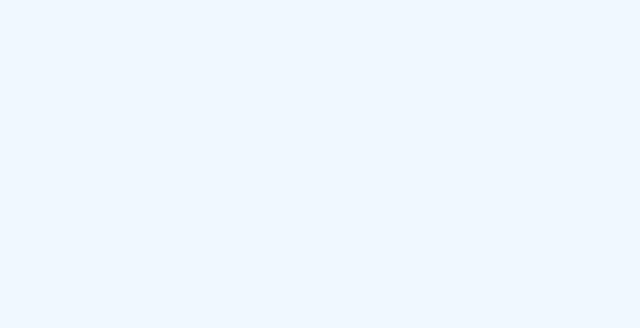
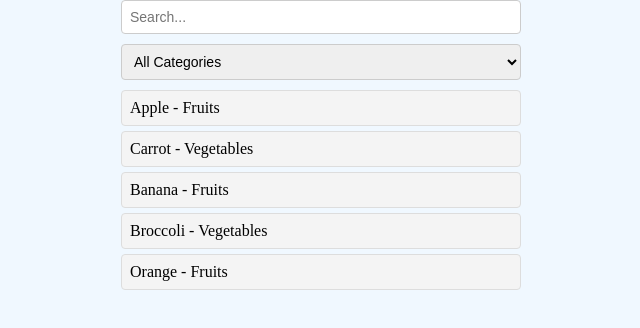
Before and after one commit to SamirSobirov/filteringSearching_inVue3, a Vue app: page / in a window 1280 px wide. Shown: the top 328 px of the page, without its empty margins (319-959 px from the left). Built offline with nearby package versions, Linux system fonts and the light colour scheme; the HTML template or start-up script is replaced by a standard one.

Commit message:
added filter companents

```diff
--- a/src/App.vue
+++ b/src/App.vue
@@ -1,7 +1,7 @@
-<script setup lang="ts"></script>
-
 <template>
-  <div></div>
+  <FilterComponent />
 </template>
 
-<style scoped></style>
+<script setup>
+import FilterComponent from './components/FilterComponent.vue';
+</script>
--- a/src/assets/main.css
+++ b/src/assets/main.css
@@ -1 +1,47 @@
 @import './base.css';
+
+
+.filter-component {
+  display: flex;
+  flex-direction: column;
+  gap: 10px;
+  max-width: 400px;
+  margin: 0 auto;
+}
+
+.search-input,
+.category-select {
+  padding: 8px;
+  font-size: 14px;
+  border: 1px solid #ccc;
+  border-radius: 4px;
+  outline: none;
+}
+
+.item-list {
+  list-style: none;
+  padding: 0;
+}
+
+.item {
+  padding: 8px;
+  background-color: #f4f4f4;
+  border: 1px solid #ddd;
+  border-radius: 4px;
+  margin-bottom: 5px;
+  transition: all 0.3s ease-in-out;
+}
+
+.no-results {
+  color: #888;
+  text-align: center;
+  font-style: italic;
+}
+.list-enter-active,
+.list-leave-active {
+  transition: all 0.5s;
+}
+.list-enter, .list-leave-to {
+  opacity: 0;
+  transform: translateY(10px);
+}
--- /dev/null
+++ b/src/components/FilterComponent.vue
@@ -0,0 +1,64 @@
+<template>
+  <div class="filter-component">
+    <input
+      v-model="searchQuery"
+      type="text"
+      placeholder="Search..."
+      class="search-input"
+    />
+
+    <select v-model="selectedCategory" class="category-select">
+      <option value="">All Categories</option>
+      <option
+        v-for="(category, index) in uniqueCategories"
+        :key="index"
+        :value="category"
+      >
+        {{ category }}
+      </option>
+    </select>
+
+    <transition-group name="list" tag="ul" class="item-list">
+      <li v-for="item in filteredItems" :key="item.id" class="item">
+        {{ item.name }} - {{ item.category }}
+      </li>
+    </transition-group>
+
+    <p v-if="filteredItems.length === 0" class="no-results">
+      No items match your filters.
+    </p>
+  </div>
+</template>
+
+<script setup>
+import { ref, computed } from "vue";
+
+const items = [
+  { id: 1, name: "Apple", category: "Fruits" },
+  { id: 2, name: "Carrot", category: "Vegetables" },
+  { id: 3, name: "Banana", category: "Fruits" },
+  { id: 4, name: "Broccoli", category: "Vegetables" },
+  { id: 5, name: "Orange", category: "Fruits" },
+];
+
+const searchQuery = ref("");
+const selectedCategory = ref("");
+
+const uniqueCategories = computed(() => {
+  const categories = items.map((item) => item.category);
+  return [...new Set(categories)];
+});
+
+const filteredItems = computed(() => {
+  return items.filter((item) => {
+    const matchesText = item.name
+      .toLowerCase()
+      .includes(searchQuery.value.toLowerCase());
+    const matchesCategory =
+      selectedCategory.value === "" || item.category === selectedCategory.value;
+    return matchesText && matchesCategory;
+  });
+});
+</script>
+
+<style scoped></style>
```
